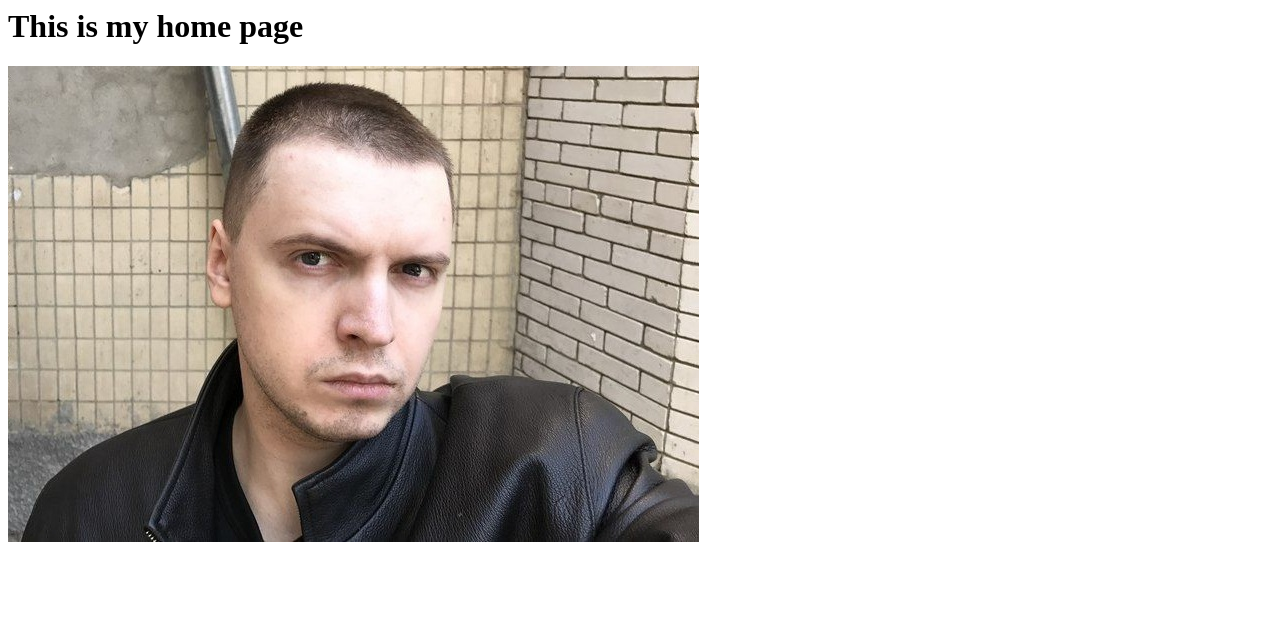
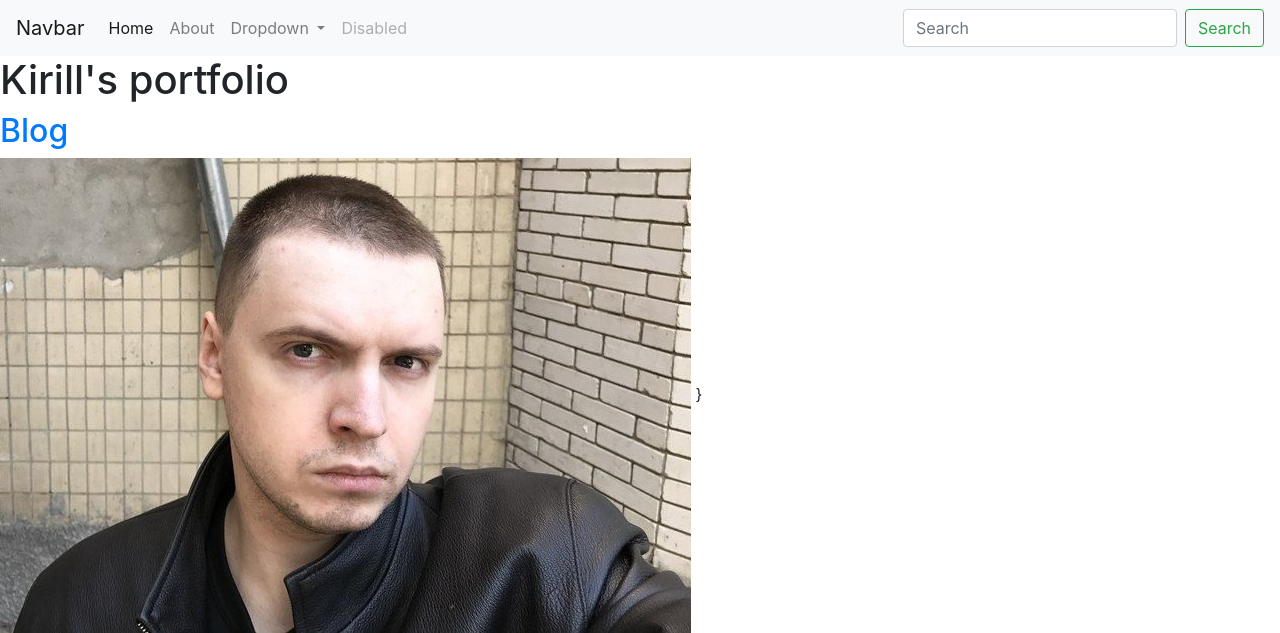
Before and after one commit to V0LKINI/Portfolio, a Django app: page / in a window 1280 px wide. Shown: the top 633 px of the page. Run offline with Django 3.2, Linux system fonts and the light colour scheme; data that the repository does not hold is empty; some libraries are stand-ins or nearby versions.

Commit message:
Add important stuff

```diff
--- a/blog/models.py
+++ b/blog/models.py
@@ -5,5 +5,5 @@ class Post(models.Model):
 	description = models.TextField()
 	date = models.DateField()
 
-	def brief_text(self):
-		return self.description[0:50]
+	def __str__(self):
+		return self.title
--- a/portfolio/models.py
+++ b/portfolio/models.py
@@ -5,3 +5,6 @@ class Project(models.Model):
 	description = models.CharField(max_length=250)
 	image = models.ImageField(upload_to='portfolio/images/')
 	url = models.URLField(blank=True)
+
+	def __str__(self):
+		return self.title
--- /dev/null
+++ b/portfolio/templates/portfolio/base.html
@@ -0,0 +1,58 @@
+<!doctype html>
+<html lang="en">
+  <head>
+    <!-- Required meta tags -->
+    <meta charset="utf-8">
+    <meta name="viewport" content="width=device-width, initial-scale=1, shrink-to-fit=no">
+
+    <!-- Bootstrap CSS -->
+    <link rel="stylesheet" href="https://stackpath.bootstrapcdn.com/bootstrap/4.5.0/css/bootstrap.min.css" integrity="sha384-9aIt2nRpC12Uk9gS9baDl411NQApFmC26EwAOH8WgZl5MYYxFfc+NcPb1dKGj7Sk" crossorigin="anonymous">
+
+  </head>
+  <body>
+   <nav class="navbar navbar-expand-lg navbar-light bg-light">
+    <a class="navbar-brand" href="#">Navbar</a>
+    <button class="navbar-toggler" type="button" data-toggle="collapse" data-target="#navbarSupportedContent" aria-controls="navbarSupportedContent" aria-expanded="false" aria-label="Toggle navigation">
+      <span class="navbar-toggler-icon"></span>
+    </button>
+
+    <div class="collapse navbar-collapse" id="navbarSupportedContent">
+      <ul class="navbar-nav mr-auto">
+        <li class="nav-item active">
+          <a class="nav-link" href="#">Home <span class="sr-only">(current)</span></a>
+        </li>
+        <li class="nav-item">
+          <a class="nav-link" href="#">About</a>
+        </li>
+        <li class="nav-item dropdown">
+          <a class="nav-link dropdown-toggle" href="#" id="navbarDropdown" role="button" data-toggle="dropdown" aria-haspopup="true" aria-expanded="false">
+            Dropdown
+          </a>
+          <div class="dropdown-menu" aria-labelledby="navbarDropdown">
+            <a class="dropdown-item" href="#">Action</a>
+            <a class="dropdown-item" href="#">Another action</a>
+            <div class="dropdown-divider"></div>
+            <a class="dropdown-item" href="#">Something else here</a>
+          </div>
+        </li>
+        <li class="nav-item">
+          <a class="nav-link disabled" href="#" tabindex="-1" aria-disabled="true">Disabled</a>
+        </li>
+      </ul>
+      <form class="form-inline my-2 my-lg-0">
+        <input class="form-control mr-sm-2" type="search" placeholder="Search" aria-label="Search">
+        <button class="btn btn-outline-success my-2 my-sm-0" type="submit">Search</button>
+      </form>
+    </div>
+  </nav>
+
+  {% block content %} {% endblock %}
+
+    <!-- Optional JavaScript -->
+    <!-- jQuery first, then Popper.js, then Bootstrap JS -->
+    <script src="https://code.jquery.com/jquery-3.5.1.slim.min.js" integrity="sha384-DfXdz2htPH0lsSSs5nCTpuj/zy4C+OGpamoFVy38MVBnE+IbbVYUew+OrCXaRkfj" crossorigin="anonymous"></script>
+    <script src="https://cdn.jsdelivr.net/npm/popper.js@1.16.0/dist/umd/popper.min.js" integrity="sha384-Q6E9RHvbIyZFJoft+2mJbHaEWldlvI9IOYy5n3zV9zzTtmI3UksdQRVvoxMfooAo" crossorigin="anonymous"></script>
+    <script src="https://stackpath.bootstrapcdn.com/bootstrap/4.5.0/js/bootstrap.min.js" integrity="sha384-OgVRvuATP1z7JjHLkuOU7Xw704+h835Lr+6QL9UvYjZE3Ipu6Tp75j7Bh/kR0JKI" crossorigin="anonymous"></script>
+  }
+  </body>
+</html>
--- a/portfolio/templates/portfolio/home.html
+++ b/portfolio/templates/portfolio/home.html
@@ -1,4 +1,11 @@
-<h1>This is my home page</h1>
+{% extends 'portfolio/base.html' %}
+
+{% block content %}
+
+    <h1>Kirill's portfolio</h1>
+	<h2>
+		<a href="{% url 'post:all_blogs' %}">Blog</a>
+	</h2>
 	{% load static%}
 
 	<img src="{% static 'portfolio/original.jpg' %}">
@@ -13,3 +20,5 @@
 	{% endif %}
 
 	{% endfor %}
+
+{% endblock %}
```
Also changed, not shown: blog/templates/blog/all_blogs.html (+13 -17 lines), blog/templates/blog/detail.html (+13 -1 lines). Lines whose indentation alone changed are shown as unchanged.
